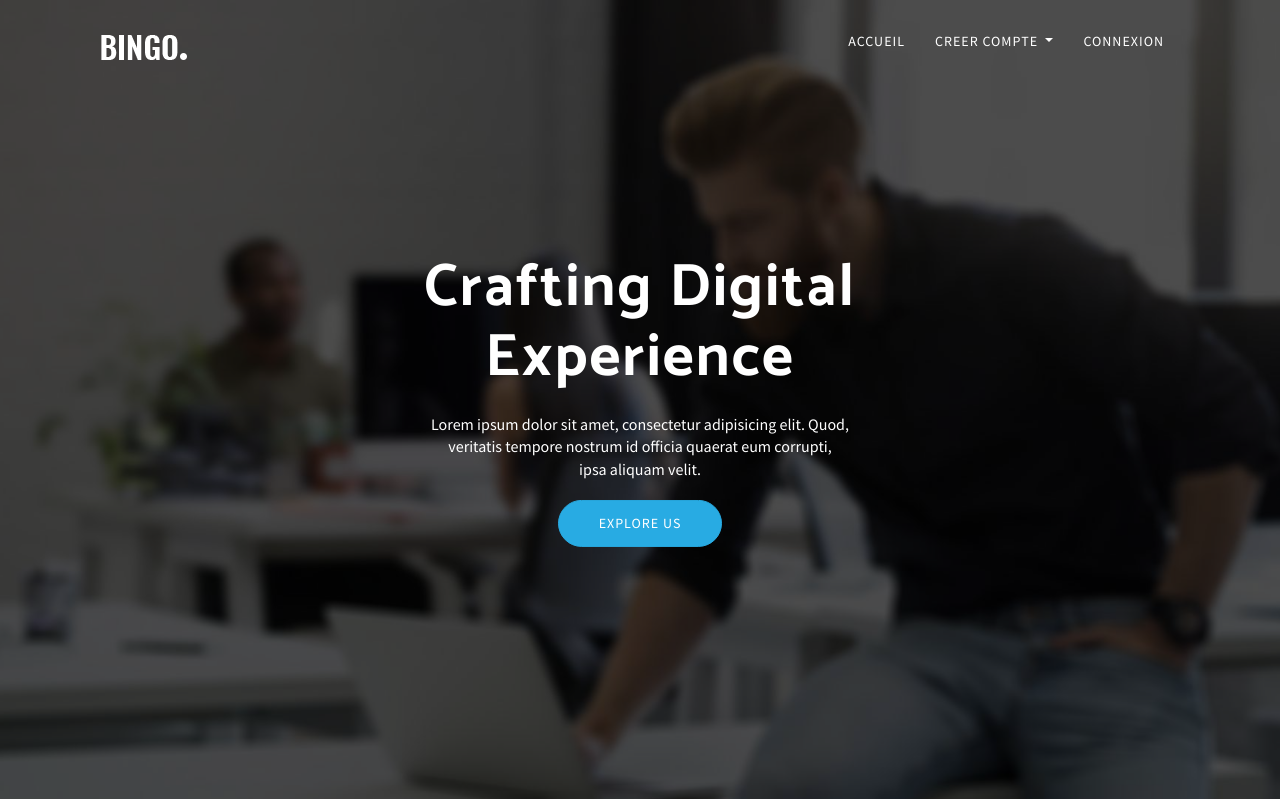
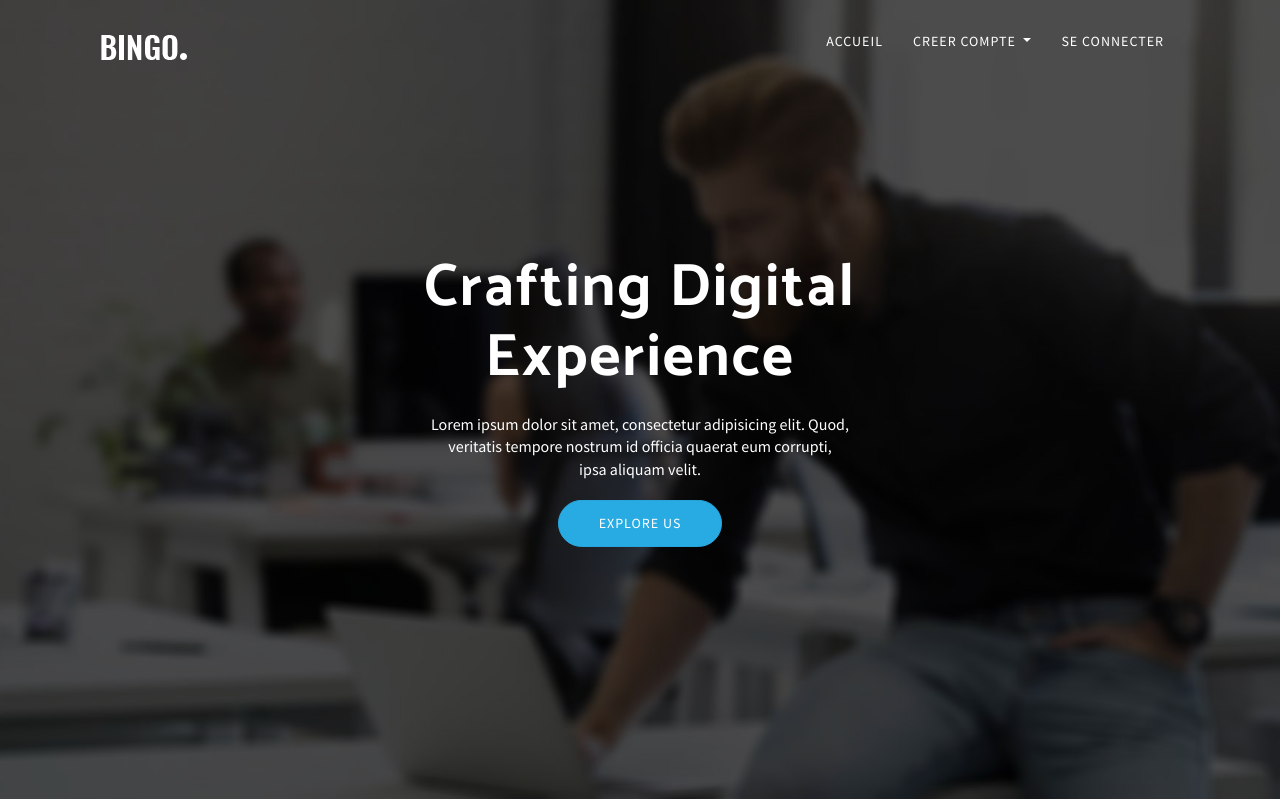
Before and after one commit to garcia-cyber/aiaLearning, a Flask app: page / in a window 1280 px wide. Shown: the top 799 px of the page. Run offline with Flask 3, Linux system fonts and the light colour scheme; some libraries are stand-ins or nearby versions; some web fonts are replaced.

Commit message:
modification du bouton connecter dans index

```diff
--- a/templates/front/index.html
+++ b/templates/front/index.html
@@ -112,7 +112,7 @@ Fixed Navigation
           </li>
 
 		  <li class="nav-item ">
-            <a class="nav-link" href="/login">Connexion</a>
+            <a class="nav-link" href="/login">Se connecter</a>
           </li>
         </ul>
       </div>
```
